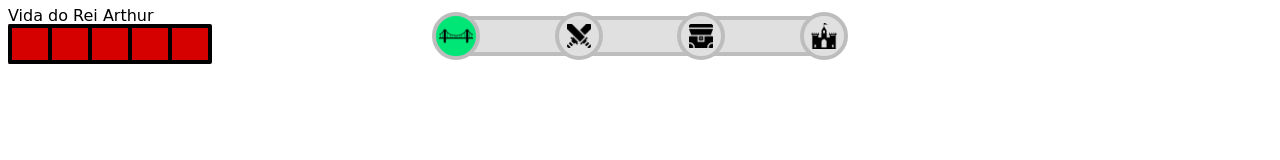
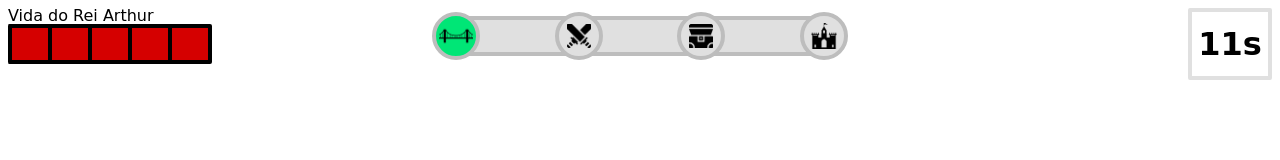
Before and after one commit to tech-warriors-corporation/game, a plain HTML site: page index.html in a window 1280 px wide. Drawn offline with Linux system fonts and the light colour scheme; a web font is replaced by a local one.

Commit message:
Feito contador do jogo.

```diff
--- a/index.html
+++ b/index.html
@@ -12,6 +12,7 @@
         <link rel="stylesheet" href="stylesheets/variables.css">
         <link rel="stylesheet" href="stylesheets/life.css">
         <link rel="stylesheet" href="stylesheets/progress.css">
+        <link rel="stylesheet" href="stylesheets/counter.css">
         <link rel="stylesheet" href="stylesheets/styles.css">
     </head>
     <body>
@@ -39,10 +40,13 @@
                 <span data-progress-title class="progress__title"></span>
             </div>
 
+            <div data-counter class="counter" aria-label="Cronômetro"></div>
+
         </div>
 
         <script src="scripts/life.js"></script>
         <script src="scripts/progress.js"></script>
+        <script src="scripts/counter.js"></script>
         <script src="scripts/index.js"></script>
     </body>
 </html>
--- /dev/null
+++ b/scripts/counter.js
@@ -0,0 +1,39 @@
+const counter = {
+    element: document.querySelector('[data-counter]'),
+    _seconds: null,
+    seconds: null,
+    interval: null,
+    _stop: false,
+    alertClass: 'counter--alert',
+    toggle: function(){
+        this._stop = !this._stop;
+    },
+    init: function(seconds){
+        if(config.lost) return;
+        if(this.interval) clearInterval(this.interval);
+
+        this._seconds = seconds;
+        this.seconds = seconds;
+
+        this.interval = setInterval(() => {
+            if(this._stop) return;
+
+            this.element.textContent = `${this.seconds}s`
+
+            if(this.seconds <= 10) this.element.classList.add(this.alertClass);
+            else this.element.classList.remove(this.alertClass);
+
+            if(this.seconds === 0){
+                clearInterval(this.interval);
+
+                life.lessOne();
+
+                this.init(this._seconds);
+
+                return;
+            }
+
+            this.seconds--;
+        }, 1000)
+    }
+};
--- a/scripts/index.js
+++ b/scripts/index.js
@@ -1,12 +1,14 @@
 const config = {
     init: function(){
         this.step = 1;
+        this.lost = false;
 
         life.reset();
         progress.reset();
+        counter.init(15);
     },
-    lost: function(){
-
+    lose: function(){
+        this.lost = true;
     },
     win: function(){
 
--- a/scripts/life.js
+++ b/scripts/life.js
@@ -17,6 +17,6 @@ const life = {
         });
 
         if(lastItem) lastItem.classList.remove(this.activeItemClass);
-        if(lastIndex === 0) config.lost();
+        if(lastIndex === 0) config.lose();
     }
 };
--- /dev/null
+++ b/stylesheets/counter.css
@@ -0,0 +1,22 @@
+.counter{
+    display: flex;
+    align-items: center;
+    justify-content: center;
+    font-size: 32px;
+    width: 84px;
+    height: 72px;
+    border: var(--border);
+    background-color: var(--white);
+    position: absolute;
+    right: var(--half-space);
+    top: var(--half-space);
+    border-radius: var(--radius);
+    font-weight: 600;
+    transition: border-top-color var(--time-transition), border-bottom-color var(--time-transition), border-right-color var(--time-transition), border-left-color var(--time-transition), color var(--time-transition), background-color var(--time-transition);
+}
+
+.counter--alert{
+    border-color: var(--red);
+    color: var(--red);
+    background-color: rgba(var(--red-rgb), .12);
+}
--- a/stylesheets/variables.css
+++ b/stylesheets/variables.css
@@ -6,6 +6,7 @@
     --black: #000;
     --white: #fff;
     --red: #d50000;
+    --red-rgb: 213, 0, 0;
     --light-grey: #e0e0e0;
     --grey: #bdbdbd;
     --green: #00e676;
```
